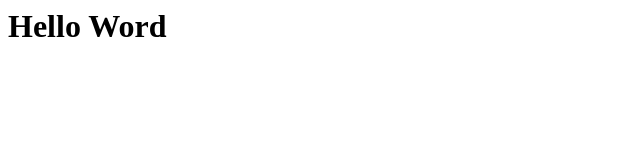
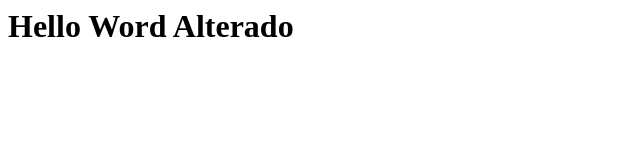
Before and after one commit to lucasemanuelms/git-live, a plain HTML site: page index.html in a window 1280 px wide. Shown: the whole page, without its empty margins (0-640 px from the left). Drawn offline with Linux system fonts and the light colour scheme.

Commit message:
Alterado o index.html e adicionado o novo.html

```diff
--- a/index.html
+++ b/index.html
@@ -1 +1 @@
-<h1>Hello Word</h1>
+<h1>Hello Word Alterado</h1>
```
Also changed, not shown: novo.html (added, +1 -0 lines).
